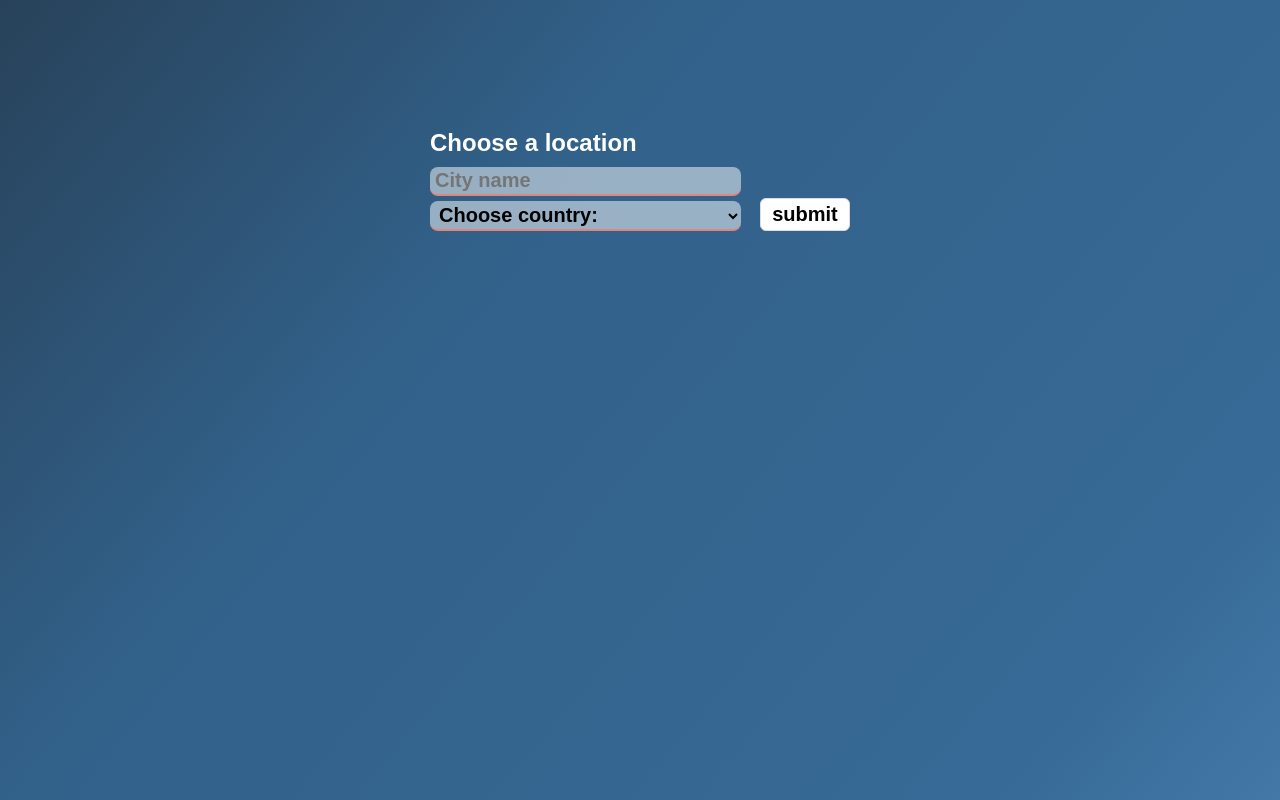
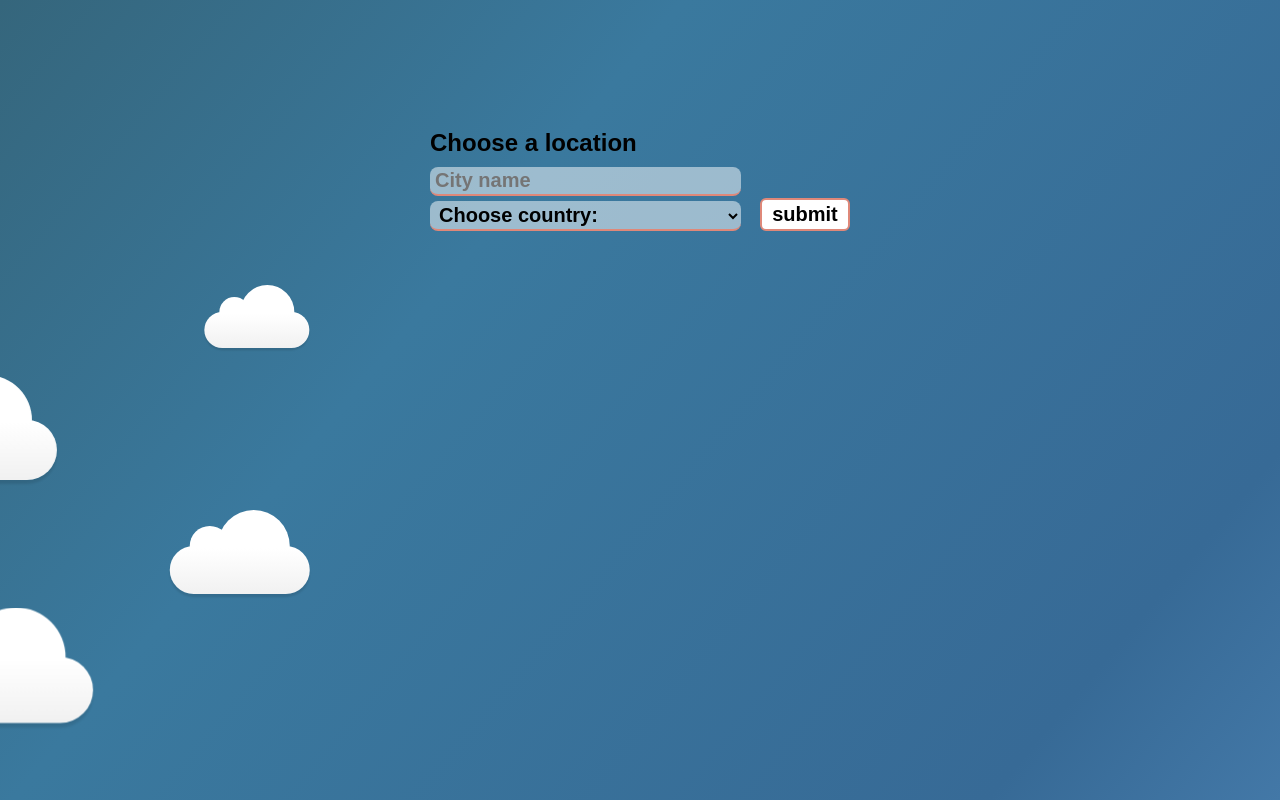
Before and after one commit to Koki001/stojancoVasileskiProjectThree, a React (Create React App) app: page / in a window 1280 px wide. Built offline with nearby package versions, Linux system fonts and the light colour scheme.

Commit message:
added background animation and cleaned up clode

```diff
--- a/src/App.css
+++ b/src/App.css
@@ -4,6 +4,8 @@
   display: flex;
   justify-content: center;
   align-items: flex-end;
+  position: relative;
+  z-index: 100000000;
 }
 .App h1 {
     font-size: 2rem;
@@ -16,7 +18,6 @@
 p {
     color: white;
 }
-
 h2 {
     color: black;
     margin: 0 0 30px 0;
@@ -24,7 +25,6 @@ h2 {
 h3 {
     margin: 0;
 }
-
 .formContainer {
     display: flex;
     flex-direction: column;
@@ -35,25 +35,20 @@ h3 {
     margin-bottom: 20px;
     min-width: 420px;
 }
-
 .formContainer h2 {
-    color: white;
+    color: black;
     font-size: 1.2rem;
     margin-bottom: 10px;
     text-align: left;
     width: 100%;
 }
-
 .inputForm {
     display: flex;
     justify-content: space-between;
     align-items:flex-end;
     border-radius: 8px;
-    /* background-color: #D8D0C5; */
     background-color: transparent;
-    /* padding: 10px; */
     min-width: 420px;
-
 }
 .inputForm button {
     min-width: 90px;
@@ -65,7 +60,7 @@ h3 {
     box-shadow:inset 0px 1px 0px 0px #ffffff;
 	background-color:#ffffff;
 	border-radius:6px;
-	border:1px solid #dcdcdc;
+	border:2px solid #DF8879;
 	display:inline-block;
 	cursor:pointer;
 	color:black;
@@ -84,13 +79,11 @@ h3 {
     justify-content: center;
     align-items: flex-end;
 }
-
 .inputsContainer {
     display: flex;
     flex-direction: column;
     font-size: 1rem;
 }
-
 .inputCity {
     margin-bottom: 5px;
     padding: 2px 5px;
@@ -101,9 +94,7 @@ h3 {
     border-bottom: 2px solid #DF8879;
     font-family: 'News Cycle', sans-serif;
     font-weight: bold;
-
 }
-
 .formSelect {
     font-family: 'News Cycle', sans-serif;
     font-weight: bold;
@@ -114,15 +105,12 @@ h3 {
     border: none;
     border-radius: 8px;
     border-bottom: 2px solid #DF8879;
-    /* appearance: none; */
 }
 .formSelect option {
     font-family: 'News Cycle', sans-serif;
     font-size: 0.85rem;
     border-bottom: 2px solid #DF8879;
-
 }
-
 .mainContainer {
     display: flex;
     justify-content: center;
@@ -139,7 +127,6 @@ h3 {
    flex-direction: column;
    align-items: center;
    justify-content: space-between;
-   /* padding: 100px 50px; */
    min-width: 420px;
    height: 55vh;
    padding: 30px 0px 50px 0;
@@ -147,20 +134,17 @@ h3 {
    transition: all 0.5s linear;
 }
 .trueFlip {
-    /* transform: rotateY(360deg); */
     animation-name: blink;
     animation-duration: 1.5s;
     animation-iteration-count: 1;
     opacity: 1;
 }
 .falseFlip {
-    /* transform: rotateY(360deg); */
     animation-name: blinkTwo;
     animation-duration: 1.5s;
     animation-iteration-count: 1;
     opacity: 1;
 }
-
 .iconImage {
     position: absolute;
     top: 130px;
@@ -168,11 +152,9 @@ h3 {
     height: 100px;
     width: 100px;
 }
-
 .cityName {
     margin-right: 15px;
 }
-
 .forecastDisplay {
     font-family: 'News Cycle', sans-serif;
     font-size: 7.5rem;
@@ -201,8 +183,6 @@ h3 {
     justify-content: space-evenly;
     margin-bottom: 10px;
 }
-
-
 .forecastInfo {
     display: flex;
     justify-content: center;
@@ -213,12 +193,10 @@ h3 {
     margin-bottom: 20px;
     font-size: 0.9rem;
 }
-
 .forecastDescription {
     text-transform: capitalize;
     font-size: 1.2rem;
 }
-
 .multipleDaysContainer {
     min-width: 420px;
     height: 55vh;
@@ -254,20 +232,17 @@ h3 {
 
     html {
         width: 100%;
-
     }
-
     .App {
         flex-direction: column;
         align-items: center;
     }
-
     .multipleDaysContainer {
         margin-top: 20px;
     }
-
 }
 @media (max-width: 470px) {
+
     .mainContainer {
         min-width: 300px;
     }
@@ -301,3 +276,135 @@ h3 {
         font-size: 2.5rem;
     }
 }
+
+/* *************************************************** */
+/* CSS for animation by Mark Bowley, some changes made */
+#background-wrap {
+    bottom: 0;
+	left: 0;
+	padding-top: 150px;
+	position: fixed;
+	right: 0;
+	top: 0;
+	z-index: -1;
+}
+/* KEYFRAMES */
+@-webkit-keyframes animateCloud {
+    0% {
+        margin-left: -1000px;
+    }
+    100% {
+        margin-left: 100%;
+    }
+}
+@-moz-keyframes animateCloud {
+    0% {
+        margin-left: -1000px;
+    }
+    100% {
+        margin-left: 100%;
+    }
+}
+@keyframes animateCloud {
+    0% {
+        margin-left: -1000px;
+    }
+    100% {
+        margin-left: 100%;
+    }
+}
+/* ANIMATIONS */
+.x1 {
+	-webkit-animation: animateCloud 35s linear infinite;
+	-moz-animation: animateCloud 35s linear infinite;
+	animation: animateCloud 35s linear infinite;
+
+	-webkit-transform: scale(0.65);
+	-moz-transform: scale(0.65);
+	transform: scale(0.65);
+}
+.x2 {
+	-webkit-animation: animateCloud 20s linear infinite;
+	-moz-animation: animateCloud 20s linear infinite;
+	animation: animateCloud 20s linear infinite;
+
+	-webkit-transform: scale(0.3);
+	-moz-transform: scale(0.3);
+	transform: scale(0.3);
+}
+.x3 {
+	-webkit-animation: animateCloud 30s linear infinite;
+	-moz-animation: animateCloud 30s linear infinite;
+	animation: animateCloud 30s linear infinite;
+
+	-webkit-transform: scale(0.5);
+	-moz-transform: scale(0.5);
+	transform: scale(0.5);
+}
+.x4 {
+	-webkit-animation: animateCloud 18s linear infinite;
+	-moz-animation: animateCloud 18s linear infinite;
+	animation: animateCloud 18s linear infinite;
+
+	-webkit-transform: scale(0.4);
+	-moz-transform: scale(0.4);
+	transform: scale(0.4);
+}
+.x5 {
+	-webkit-animation: animateCloud 25s linear infinite;
+	-moz-animation: animateCloud 25s linear infinite;
+	animation: animateCloud 25s linear infinite;
+
+	-webkit-transform: scale(0.55);
+	-moz-transform: scale(0.55);
+	transform: scale(0.55);
+}
+/* OBJECTS */
+.cloud {
+	background: #fff;
+	background: -moz-linear-gradient(top,  #fff 5%, #f1f1f1 100%);
+	background: -webkit-gradient(linear, left top, left bottom, color-stop(5%,#fff), color-stop(100%,#f1f1f1));
+	background: -webkit-linear-gradient(top,  #fff 5%,#f1f1f1 100%);
+	background: -o-linear-gradient(top,  #fff 5%,#f1f1f1 100%);
+	background: -ms-linear-gradient(top,  #fff 5%,#f1f1f1 100%);
+	background: linear-gradient(top,  #fff 5%,#f1f1f1 100%);
+	filter: progid:DXImageTransform.Microsoft.gradient( startColorstr='#fff', endColorstr='#f1f1f1',GradientType=0 );
+
+	-webkit-border-radius: 100px;
+	-moz-border-radius: 100px;
+	border-radius: 100px;
+
+	-webkit-box-shadow: 0 8px 5px rgba(0, 0, 0, 0.1);
+	-moz-box-shadow: 0 8px 5px rgba(0, 0, 0, 0.1);
+	box-shadow: 0 8px 5px rgba(0, 0, 0, 0.1);
+
+	height: 120px;
+	position: relative;
+	width: 350px;
+}
+.cloud:after, .cloud:before {
+    background: #fff;
+	content: '';
+	position: absolute;
+	z-indeX: -1;
+}
+.cloud:after {
+	-webkit-border-radius: 100px;
+	-moz-border-radius: 100px;
+	border-radius: 100px;
+
+	height: 100px;
+	left: 50px;
+	top: -50px;
+	width: 100px;
+}
+.cloud:before {
+	-webkit-border-radius: 200px;
+	-moz-border-radius: 200px;
+	border-radius: 200px;
+
+	width: 180px;
+	height: 180px;
+	right: 50px;
+	top: -90px;
+}
--- a/src/App.js
+++ b/src/App.js
@@ -5,6 +5,7 @@ import axios from "axios"
 import InputForm from "./InputForm";
 import WeatherDisplay from "./WeatherDisplay";
 import MultipleDays from "./MultipleDays";
+import CloudAnimation from './CloudAnimation';
 
 function App() {
 // Different useState() for the app
@@ -67,7 +68,7 @@ function App() {
     }
     return (
         <div className="App wrapper">
-            {/* <h1>Weather App</h1> */}
+            <CloudAnimation />
             <div className="mainContainer">
                 <InputForm handleSubmit={formSubmit} />
                 <WeatherDisplay
--- /dev/null
+++ b/src/CloudAnimation.js
@@ -0,0 +1,32 @@
+// CloudAnimation.js
+// This cloud animation was created by Mark Bowley
+// https://codepen.io/Mark_Bowley/pen/LYZEBq
+
+function CloudAnimation() {
+    return (
+        <>
+            <div id="background-wrap">
+                <div className="x1">
+                    <div className="cloud"></div>
+                </div>
+
+                <div className="x2">
+                    <div className="cloud"></div>
+                </div>
+
+                <div className="x3">
+                    <div className="cloud"></div>
+                </div>
+
+                <div className="x4">
+                    <div className="cloud"></div>
+                </div>
+
+                <div className="x5">
+                    <div className="cloud"></div>
+                </div>
+            </div>
+        </>
+    )
+}
+export default CloudAnimation
--- a/src/MultiDayDisplay.js
+++ b/src/MultiDayDisplay.js
@@ -4,7 +4,7 @@ function MultiDayDisplay(props) {
 
     return (
 
-        <div className="multipleDaysContainer" style={props.dayOne === undefined ? { display: "none", opacity: 0 } : { opacity: 1, display: "flex" }}>
+        <div className="multipleDaysContainer" style={props.dayOne === undefined ? { display: "none", opacity: 0 } : { opacity: 0.95, display: "flex" }}>
             {
                 // if props are not available, do not render
                 props.dayOne !== undefined
--- a/src/WeatherDisplay.js
+++ b/src/WeatherDisplay.js
@@ -20,7 +20,7 @@ function WeatherDisplay(props) {
     return (
         // in order for this section to keep its footprint, its visibility is hidden until props are available from parent
         // opacity added just for a smoother transition effect
-        <div className={`weatherDisplayContainer ${classTest}`} style={props.city === "" ? { visibility: "hidden", opacity: 0 } : { opacity: 1, visibility: "visible", backgroundImage: `url("/${cardImage}.png")`}}>
+        <div className={`weatherDisplayContainer ${classTest}`} style={props.city === "" ? { visibility: "hidden", opacity: 0 } : { opacity: 0.95, visibility: "visible", backgroundImage: `url("/${cardImage}.png")`}}>
         {props.city !== "" ? <img className="iconImage" src={icon} alt="" /> : null}
 
             <div className="forecastInfo">
--- a/src/index.css
+++ b/src/index.css
@@ -18,8 +18,8 @@ html {
     display: flex;
     justify-content: center;
     align-items: center;
+
 }
-
 body {
   margin: 0 auto;
   font-family: -apple-system, BlinkMacSystemFont, 'Segoe UI', 'Roboto', 'Oxygen',
@@ -27,17 +27,10 @@ body {
     sans-serif;
   -webkit-font-smoothing: antialiased;
   -moz-osx-font-smoothing: grayscale;
-    /* height:100vh; */
-    /* width:100vw; */
-
-    background:linear-gradient(130deg, #28425a, #32618a 35%, #376a96 85%, #4378a7);
+    background:linear-gradient(130deg, #35667c, #3a799e 35%, #376a96 85%, #4378a7);
     background-repeat: no-repeat;
     font-family: 'News Cycle', sans-serif;
 }
-/* * {
-    border: 1px solid red;
-} */
-
 code {
   font-family: source-code-pro, Menlo, Monaco, Consolas, 'Courier New',
     monospace;
```
